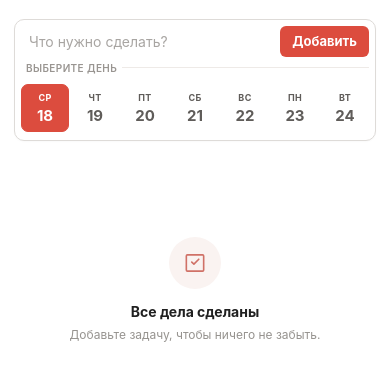
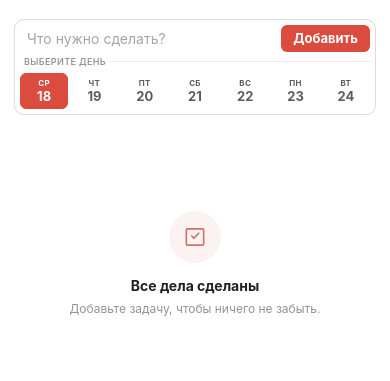
Before and after one commit to tan1k1mi/minimal-todo-list, a plain HTML site: page dist/index.html in a window 390 px wide. Shown: the part 177-558 px from the top of the page. Drawn offline with Linux system fonts and the light colour scheme.

Commit message:
Make weekly picker more compact

```diff
--- a/dist/styles.css
+++ b/dist/styles.css
@@ -163,8 +163,8 @@ h1 {
   grid-template-areas:
     "input button"
     "days days";
-  gap: 8px;
-  padding: 8px;
+  gap: 5px;
+  padding: 6px;
   border: 1px solid #dedbd8;
   border-radius: 10px;
   background: #fff;
@@ -183,7 +183,7 @@ h1 {
   border: 0;
   outline: 0;
   background: transparent;
-  padding: 7px 8px;
+  padding: 5px 7px;
   color: #202020;
   font-size: 14px;
 }
@@ -198,7 +198,7 @@ h1 {
   border-radius: 6px;
   background: #dc4c3e;
   color: #fff;
-  padding: 7px 13px;
+  padding: 5px 11px;
   font-size: 13px;
   font-weight: 650;
   cursor: pointer;
@@ -211,15 +211,15 @@ h1 {
   grid-area: days;
   min-width: 0;
   margin: 0;
-  padding: 10px 4px 2px;
+  padding: 6px 2px 0;
   border: 0;
   border-top: 1px solid #eeeae7;
 }
 
 .day-picker-wrap legend {
-  padding: 0 5px;
+  padding: 0 4px;
   color: #999591;
-  font-size: 10px;
+  font-size: 9px;
   font-weight: 600;
   letter-spacing: 0.04em;
   text-transform: uppercase;
@@ -228,16 +228,16 @@ h1 {
 .day-picker {
   display: grid;
   grid-template-columns: repeat(7, minmax(0, 1fr));
-  gap: 6px;
+  gap: 4px;
 }
 
 .day-option {
   display: grid;
-  gap: 3px;
+  gap: 1px;
   place-items: center;
   min-width: 0;
-  min-height: 52px;
-  padding: 6px 2px;
+  min-height: 38px;
+  padding: 4px 2px;
   border: 1px solid transparent;
   border-radius: 8px;
   background: transparent;
@@ -260,14 +260,14 @@ h1 {
 .day-label {
   overflow: hidden;
   max-width: 100%;
-  font-size: 10px;
+  font-size: 8px;
   font-weight: 650;
   letter-spacing: 0.04em;
   text-transform: uppercase;
 }
 
 .day-number {
-  font-size: 16px;
+  font-size: 14px;
   font-weight: 650;
   line-height: 1;
 }
@@ -513,17 +513,17 @@ h1 {
   .main-content { padding-inline: 14px; }
 
   .task-form {
-    gap: 5px;
-    padding: 6px;
+    gap: 4px;
+    padding: 5px;
   }
 
   .task-form button[type="submit"] { padding-inline: 12px; }
 
   .day-picker-wrap { padding-inline: 0; }
   .day-picker { gap: 2px; }
-  .day-option { min-height: 48px; border-radius: 7px; }
-  .day-label { font-size: 9px; }
-  .day-number { font-size: 15px; }
+  .day-option { min-height: 36px; border-radius: 6px; }
+  .day-label { font-size: 8px; }
+  .day-number { font-size: 13px; }
 }
 
 @media (prefers-reduced-motion: reduce) {
```
